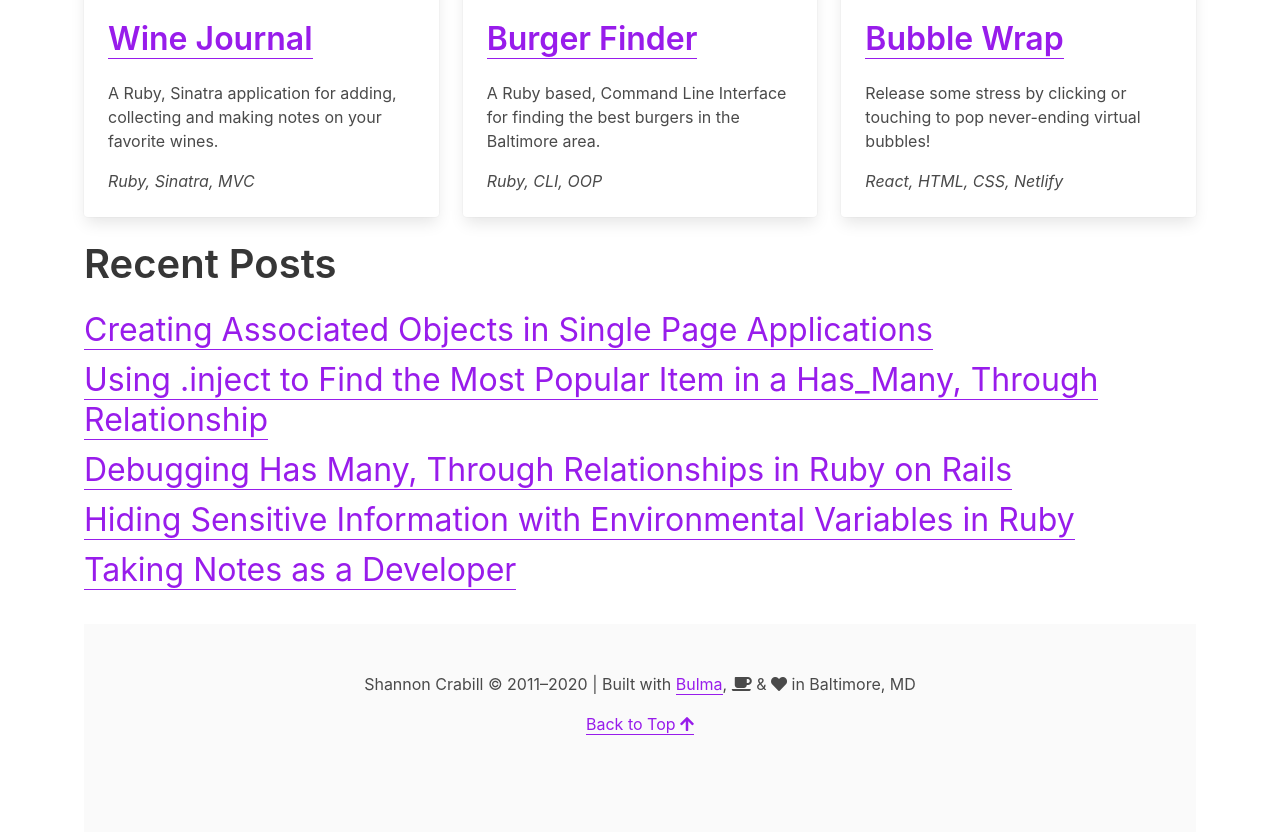
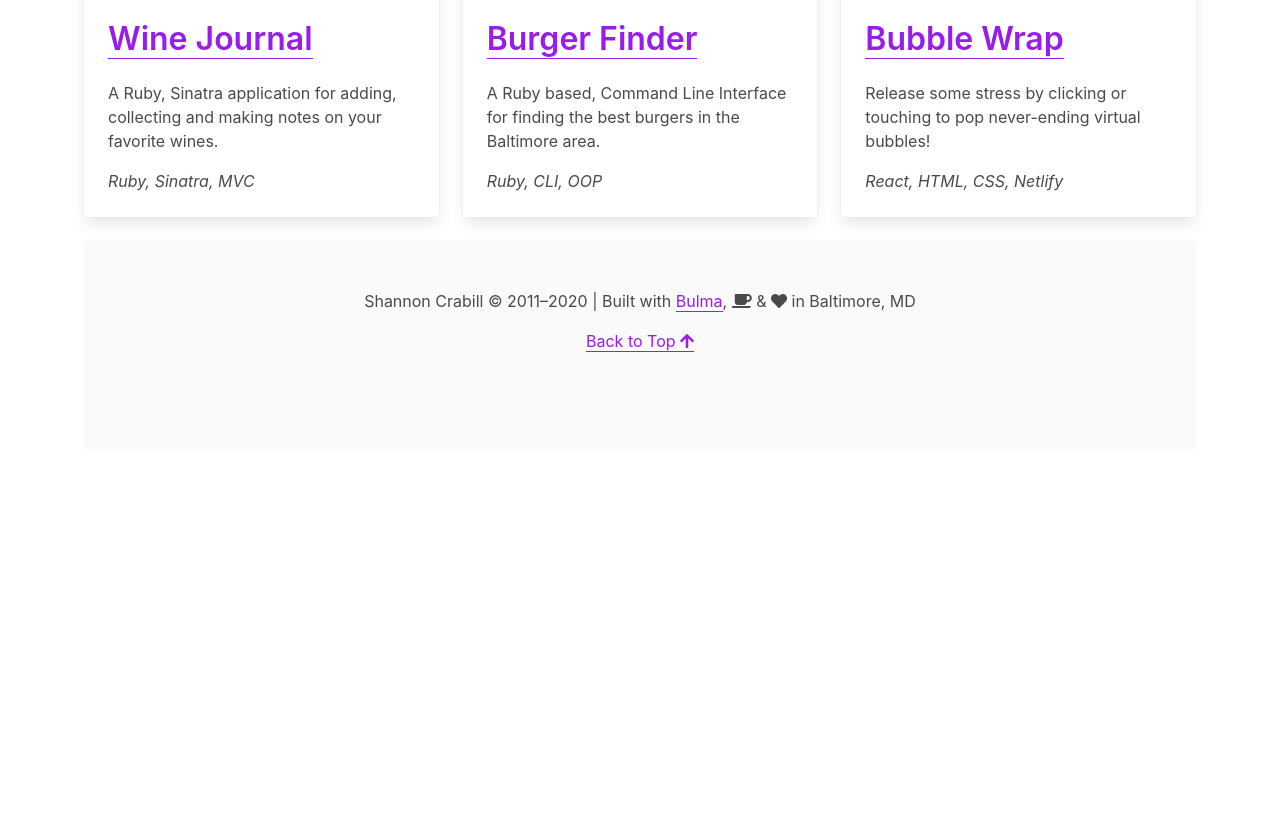
Before and after one commit to scrabill/portfolio-3.0, a plain HTML site: page index.html in a window 1280 px wide. Shown: the part 1257-2092 px from the top of the page. After the commit the page ends 1802 px from the top, so only its background shows below. Drawn offline with nearby package versions, Linux system fonts and the light colour scheme.

Commit message:
Removes list of blog posts

```diff
--- a/index.html
+++ b/index.html
@@ -165,22 +165,6 @@
               </div>
             </div>
           </div>
-          <!--start blog-->
-          <div class="container">
-            <h2 class="title is-2">Recent Posts</h2>
-            <div class="columns">
-              <div class="column">
-                <ul>
-                  <li><h3 class="subtitle is-3"><a href="https://shannoncrabill.com/blog/ruby-on-rails-api-single-page-javascript-application/">Creating Associated Objects in Single Page Applications</a></h3></li>
-                  <li><h3 class="subtitle is-3"><a href="https://shannoncrabill.com/blog/ruby-on-rails-has-many-through-most-popular/">Using .inject to Find the Most Popular Item in a Has_Many, Through Relationship<a></h3></li>
-                  <li><h3 class="subtitle is-3"><a href="https://shannoncrabill.com/blog/ruby-on-rails-debugging-model-associations/">Debugging Has Many, Through Relationships in Ruby on Rails</a></h3></li>
-                  <li><h3 class="subtitle is-3"><a href="https://shannoncrabill.com/blog/hiding-sensitive-information-with-environmental-variables-in-ruby/">Hiding Sensitive Information with Environmental Variables in Ruby</a></h3></li>
-                  <li><h3 class="subtitle is-3"><a href="https://shannoncrabill.com/blog/taking-notes-as-a-developer/">Taking Notes as a Developer</a></h3></li>
-                </ul>
-              </div>
-            </div>
-          <div>
-          <!--end blog-->
           <footer class="footer">
           <div class="content has-text-centered">
             <p>
```
